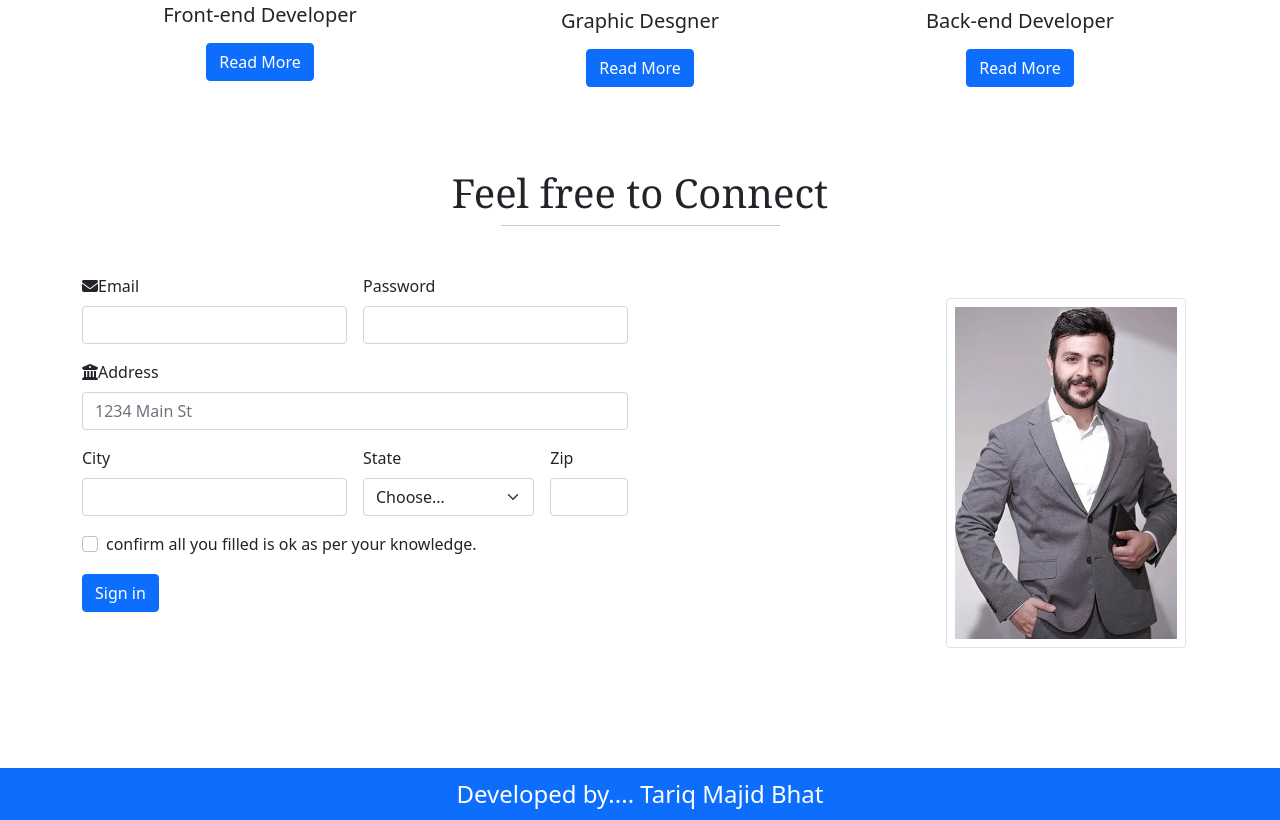
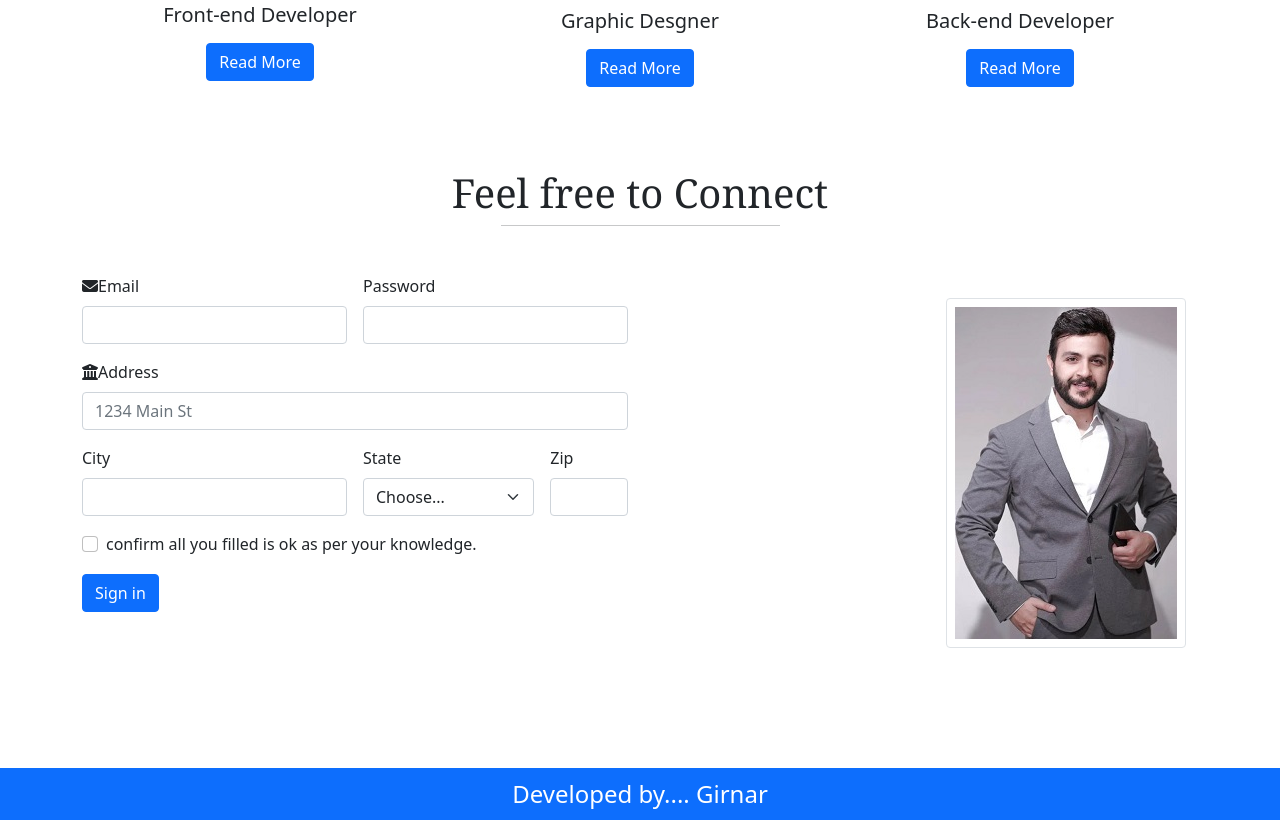
Before and after one commit to tariqmajid/practice.repo, a plain HTML site: page project/index.html in a window 1280 px wide. Shown: the part 2566-3386 px from the top of the page. Drawn offline with nearby package versions, Linux system fonts and the light colour scheme.

Commit message:
name updated

```diff
--- a/project/index.html
+++ b/project/index.html
@@ -384,7 +384,7 @@
         </div>
     </div>
    </section>
-    <div class="container-fluid bg-primary text-white text-center p-2 fs-4">Developed by.... Tariq Majid Bhat</div>
+    <div class="container-fluid bg-primary text-white text-center p-2 fs-4">Developed by.... Girnar</div>
 
 
 
```
